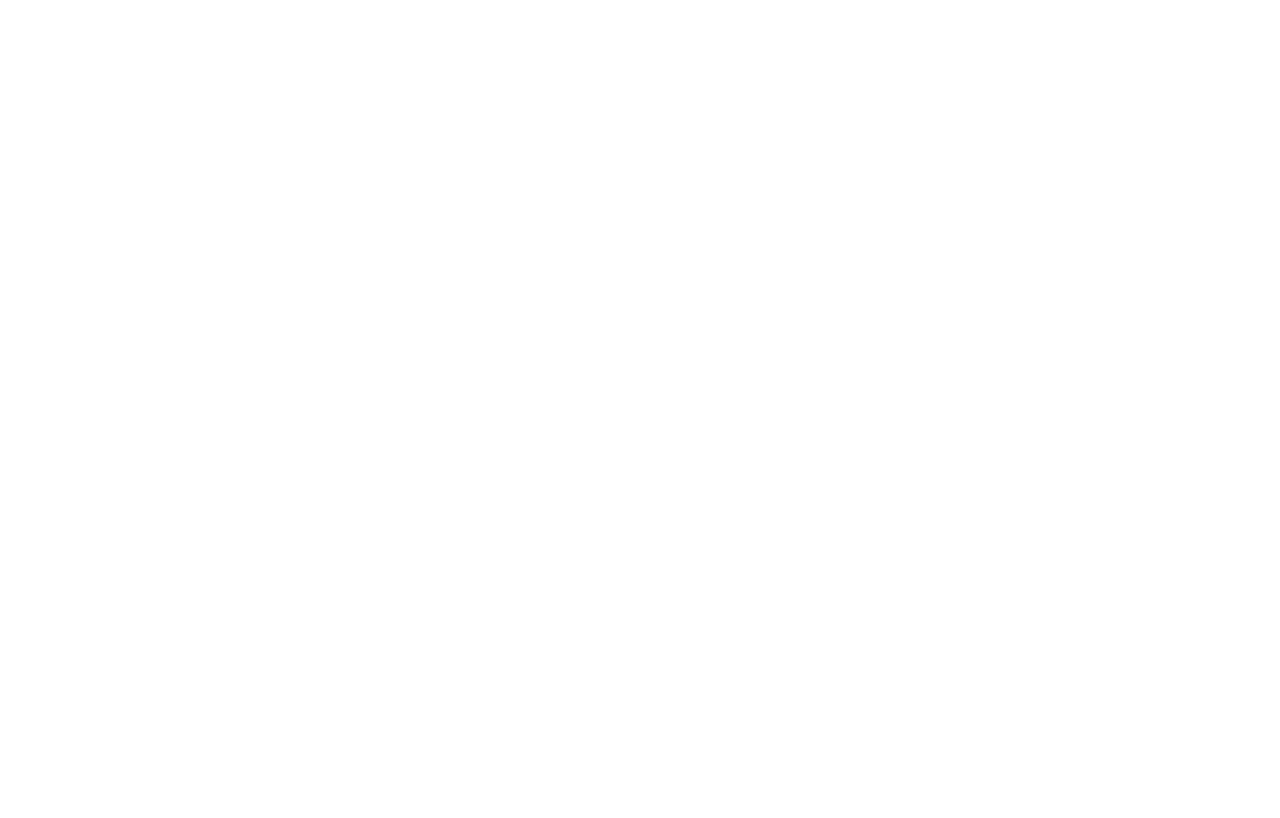
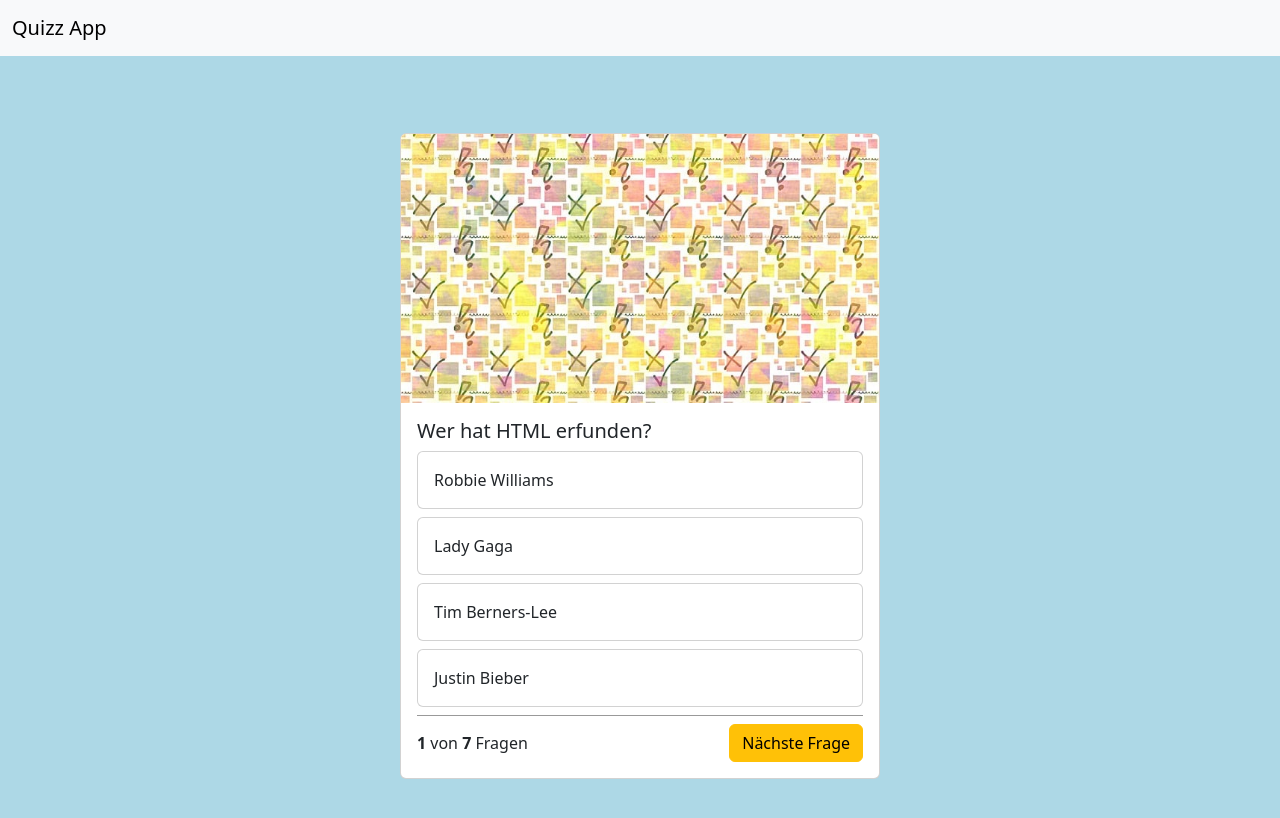
Before and after one commit to CenkKorkmaz92/Quiz_App, a website: page index.html in a window 1280 px wide. Drawn offline with nearby package versions, Linux system fonts and the light colour scheme.

Commit message:
added JSON array and questions, onload functions and questions function

```diff
--- a/index.html
+++ b/index.html
@@ -7,9 +7,57 @@
     <title>Quizz App</title>
     <link rel="stylesheet" href="node_modules/bootstrap/dist/css/bootstrap.min.css">
     <script src="script.js"></script>
+    <link rel="stylesheet" href="style.css">
 </head>
 
-<body>
+<body onload="init()">
+    <!-- Nav Bar -->
+    <nav class="navbar bg-body-tertiary">
+        <div class="container-fluid">
+            <a class="navbar-brand" href="#">Quizz App</a>
+        </div>
+    </nav>
+
+    <div class="container">
+        <div class="card quiz-card">
+            <img src="img/pencil.jpg" class="card-img-top">
+            <div class="card-body">
+                <h5 class="card-title" id="questiontext">Frage</h5>
+
+                <div class="card mb-2">
+                    <div class="card-body" id="answer_1">
+                        Antwort
+                    </div>
+                </div>
+
+                <div class="card mb-2">
+                    <div class="card-body" id="answer_2">
+                        Antwort
+                    </div>
+                </div>
+
+                <div class="card mb-2">
+                    <div class="card-body" id="answer_3">
+                        Antwort
+                    </div>
+                </div>
+
+                <div class="card mb-2">
+                    <div class="card-body"  id="answer_4">
+                        Antwort
+                    </div>
+                </div>
+
+                <div class="question-footer">
+                    <span>
+                        <b>1</b> von <b id="all-questions">5</b> Fragen
+                    </span>
+                    <button type="button" class="btn btn-warning">Nächste Frage</button>
+                </div>
+
+            </div>
+        </div>
+    </div>
 
 </body>
 
--- a/script.js
+++ b/script.js
@@ -0,0 +1,76 @@
+let questions = [
+    {
+        "question": "Wer hat HTML erfunden?",
+        "answer_1": "Robbie Williams",
+        "answer_2": "Lady Gaga",
+        "answer_3": "Tim Berners-Lee",
+        "answer_4": "Justin Bieber",
+        "right_answer": 3
+    },
+    {
+        "question": "Was bedeutet das HTML Tag &lt;a&gt;?",
+        "answer_1": "Text Fett",
+        "answer_2": "Container",
+        "answer_3": "Ein Link",
+        "answer_4": "Kursiv",
+        "right_answer": 3
+    },
+    {
+        "question": "Wie bindet man eine Website in eine Website ein?",
+        "answer_1": "&lt;iframe&gt;, &lt;frame&gt; and frameset&gt;",
+        "answer_2": "&lt;iframe&gt;",
+        "answer_3": "&lt;frame&gt;",
+        "answer_4": "&lt;frame&gt;",
+        "right_answer": 2
+    },
+    {
+        "question": "Wie stellt man Text am BESTEN fett dar?",
+        "answer_1": "&lt;strong&gt;",
+        "answer_2": "CSS nutzen",
+        "answer_3": "&lt;bold&gt;",
+        "answer_4": "&lt;b&gt;",
+        "right_answer": 1
+    },
+    {
+        "question": "Welches Attribut kann man NICHT für Textarea verwenden?",
+        "answer_1": "readonly",
+        "answer_2": "max",
+        "answer_3": "from",
+        "answer_4": "spellcheck",
+        "right_answer": 1
+    },
+    {
+        "question": "Wie wählst du alle Elemente vom Typ &lt;a&gt; mit dem attribut title aus?",
+        "answer_1": "a[title]{...}",
+        "answer_2": "a > title {...}",
+        "answer_3": "a.title {...}",
+        "answer_4": "a=title {...}",
+        "right_answer": 1
+    },
+    {
+        "question": "Wie definiert man in JacaScript eine Variable?",
+        "answer_1": "lett 100 = rate;",
+        "answer_2": "100 = let rate;",
+        "answer_3": "rate = 100;",
+        "answer_4": "let rate = 100;",
+        "right_answer": 4
+    }
+];
+
+let currentQuestion = 0;
+
+function init() {
+    document.getElementById('all-questions').innerHTML = questions.length;
+
+    showQuestion()
+}
+
+function showQuestion() {
+    let question = questions[currentQuestion]; /* Wir machen einen Container und holen uns das erste Element aus dem Aray*/
+
+    document.getElementById('questiontext').innerHTML = question['question'];
+    document.getElementById('answer_1').innerHTML = question['answer_1'];
+    document.getElementById('answer_2').innerHTML = question['answer_2'];
+    document.getElementById('answer_3').innerHTML = question['answer_3'];
+    document.getElementById('answer_4').innerHTML = question['answer_4'];
+}
--- a/style.css
+++ b/style.css
@@ -0,0 +1,23 @@
+body {
+    background-color: lightblue;
+}
+
+.container {
+    min-height: 100vh;
+    background-color: lightblue;
+    display: flex;
+    align-items: center;
+    justify-content: center;
+}
+
+.quiz-card {
+    width: 30rem;
+}
+
+.question-footer {
+    border-top: 1px solid rgba(0, 0, 0, 0.4);
+    display: flex;
+    justify-content: space-between;
+    align-items: center;
+    padding-top: 8px;
+}
```
Also changed, not shown: img/pencil.jpg (added).
